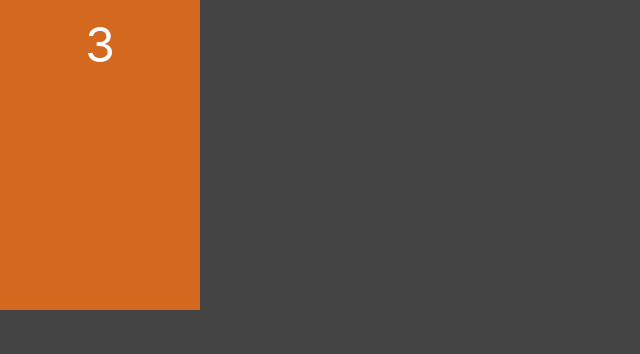
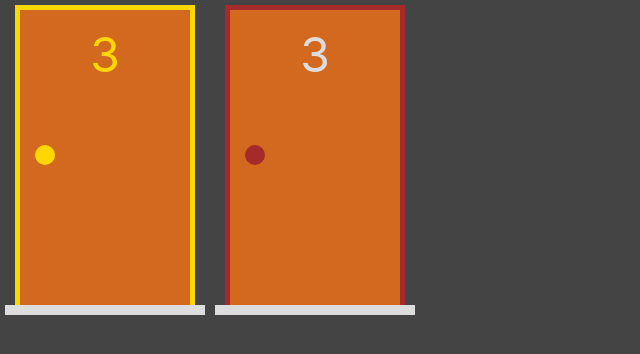
Before and after one commit to marcionitao/montyhall, a Next.js app: page / in a window 1280 px wide. Shown: the top 354 px of the page, without its empty margins (0-640 px from the left). Built offline with nearby package versions, Linux system fonts and the light colour scheme.

Commit message:
add CSS styles in Door component

```diff
--- a/src/components/Door.jsx
+++ b/src/components/Door.jsx
@@ -2,9 +2,17 @@
 
 export default function Door(props) {
 
+  const selecionada = props.selecionada ? styles.selecionada : '';
+
   return(
-    <div className={ styles.porta }>
-      <div className={ styles.numero }>3</div>
+    <div className={ styles.area }>
+      <div className={ `${ styles.estrutura } ${ selecionada }` }>
+        <div className={ styles.porta }>
+          <div className={ styles.numero }>3</div>
+          <div className={ styles.macaneta }></div>
+        </div>
+      </div>
+      <div className={ styles.chao }></div>
     </div>
   )
 }
--- a/src/pages/index.jsx
+++ b/src/pages/index.jsx
@@ -3,8 +3,10 @@
 
 export default function Home() {
   return (
-    <div>
-      <Door/>
+    <div style={{display:"flex"}}>
+      {/* <Gif/> */}
+      <Door selecionada={ true }/>
+      <Door selecionada={ false }/>
     </div>
   )
 }
--- a/src/styles/Door.module.css
+++ b/src/styles/Door.module.css
@@ -1,15 +1,65 @@
+.area {
+  position: relative;
+  display: flex;
+  flex-direction: column;
+  align-items: center;
+  margin: 5px;
+  /*using CSS variable*/
+  width: var(--area-porta-largura);
+  height: var(--area-porta-altura);
+}
+
+.estrutura {
+  display: flex;
+  flex-grow: 1;
+  border-left: 5px solid brown;
+  border-top: 5px solid brown;
+  border-right: 5px solid brown;
+  width: 90%;
+}
+
 .porta {
   display: flex;
   flex-direction: column;
+  flex-grow: 1;
   align-items: center;
   background-color: chocolate;
   padding: 15px;
 
-  /*temp*/
-  width: 200px;
-  height: 310px;
+}
+
+.selecionada {
+  border-left: 5px solid gold;
+  border-top: 5px solid gold;
+  border-right: 5px solid gold;
+}
+
+.macaneta {
+  position: absolute;
+  align-self: flex-start;
+  /*using 'calc' for calculate the position in top relative*/
+  top: calc(0.45 * var(--area-porta-altura));
+  height: 20px;
+  width: 20px;
+  border-radius: 10px;
+  background-color: brown;
+}
+
+.chao {
+  height: 10px;
+  width: 100%;
+  background-color: #ddd;
 }
 
 .numero {
   font-size: 3rem;
+  color: #ddd
 }
+
+.selecionada .numero {
+  color: gold;
+}
+
+.selecionada .macaneta {
+  background-color: gold;
+}
--- a/src/styles/globals.css
+++ b/src/styles/globals.css
@@ -17,3 +17,9 @@
 * {
   box-sizing: border-box;
 }
+
+/* create CSS variables */
+:root {
+  --area-porta-altura: 310px;
+  --area-porta-largura: 200px;
+}
```
